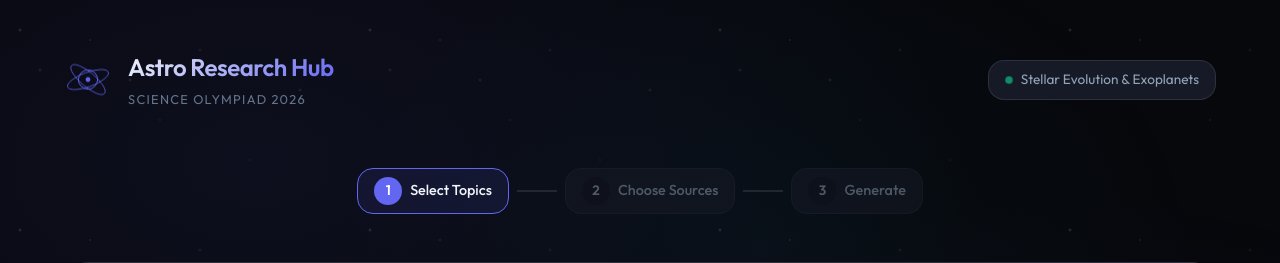
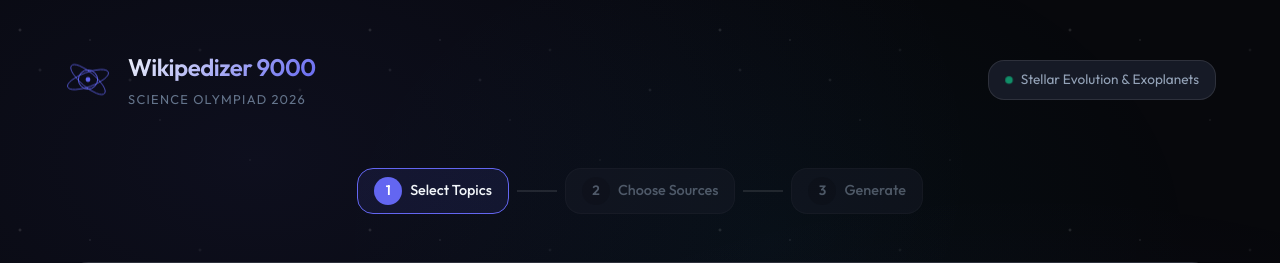
Before and after one commit to ProgrammingPerson/wikipedizer_9000, a Flask app: page / in a window 1280 px wide. Shown: the top 263 px of the page. Run offline with Flask 3, Linux system fonts and the light colour scheme.

Commit message:
Rename to Wikipedizer 9000 to match repo name

```diff
--- a/render.yaml
+++ b/render.yaml
@@ -3,7 +3,7 @@
 
 services:
   - type: web
-    name: astro-research-hub
+    name: wikipedizer-9000
     runtime: python
     buildCommand: pip install -r requirements.txt
     startCommand: gunicorn wsgi:app --workers 2 --threads 4 --timeout 120
--- a/templates/index.html
+++ b/templates/index.html
@@ -3,7 +3,7 @@
 <head>
     <meta charset="UTF-8">
     <meta name="viewport" content="width=device-width, initial-scale=1.0">
-    <title>Astro Research Hub | Science Olympiad 2026</title>
+    <title>Wikipedizer 9000 | Science Olympiad 2026</title>
     <link rel="preconnect" href="https://fonts.googleapis.com">
     <link rel="preconnect" href="https://fonts.gstatic.com" crossorigin>
     <link href="https://fonts.googleapis.com/css2?family=Outfit:wght@300;400;500;600;700&family=JetBrains+Mono:wght@400;500&display=swap" rel="stylesheet">
@@ -28,7 +28,7 @@
                     </svg>
                 </div>
                 <div class="logo-text">
-                    <h1>Astro Research Hub</h1>
+                    <h1>Wikipedizer 9000</h1>
                     <span class="subtitle">Science Olympiad 2026</span>
                 </div>
             </div>
```
